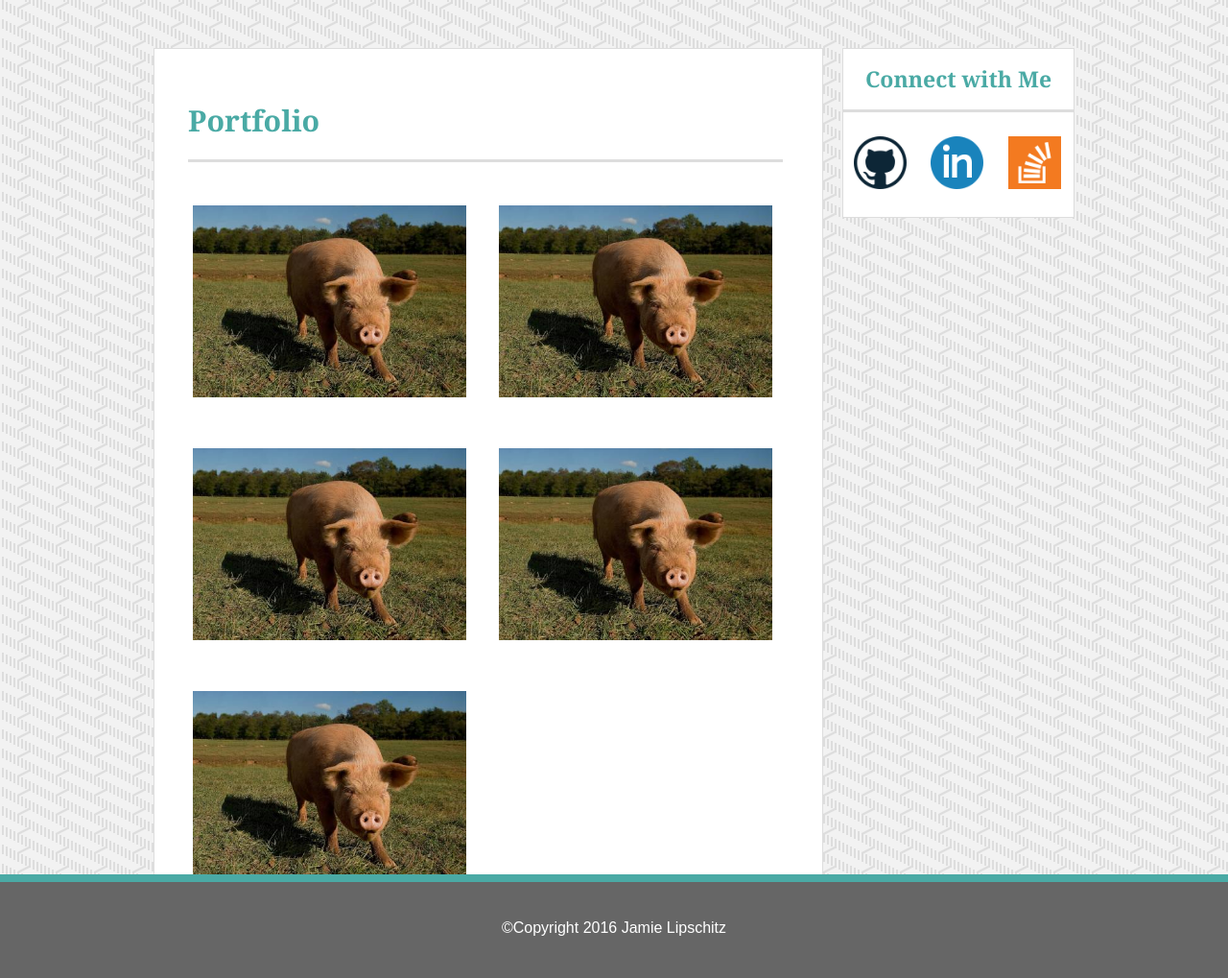
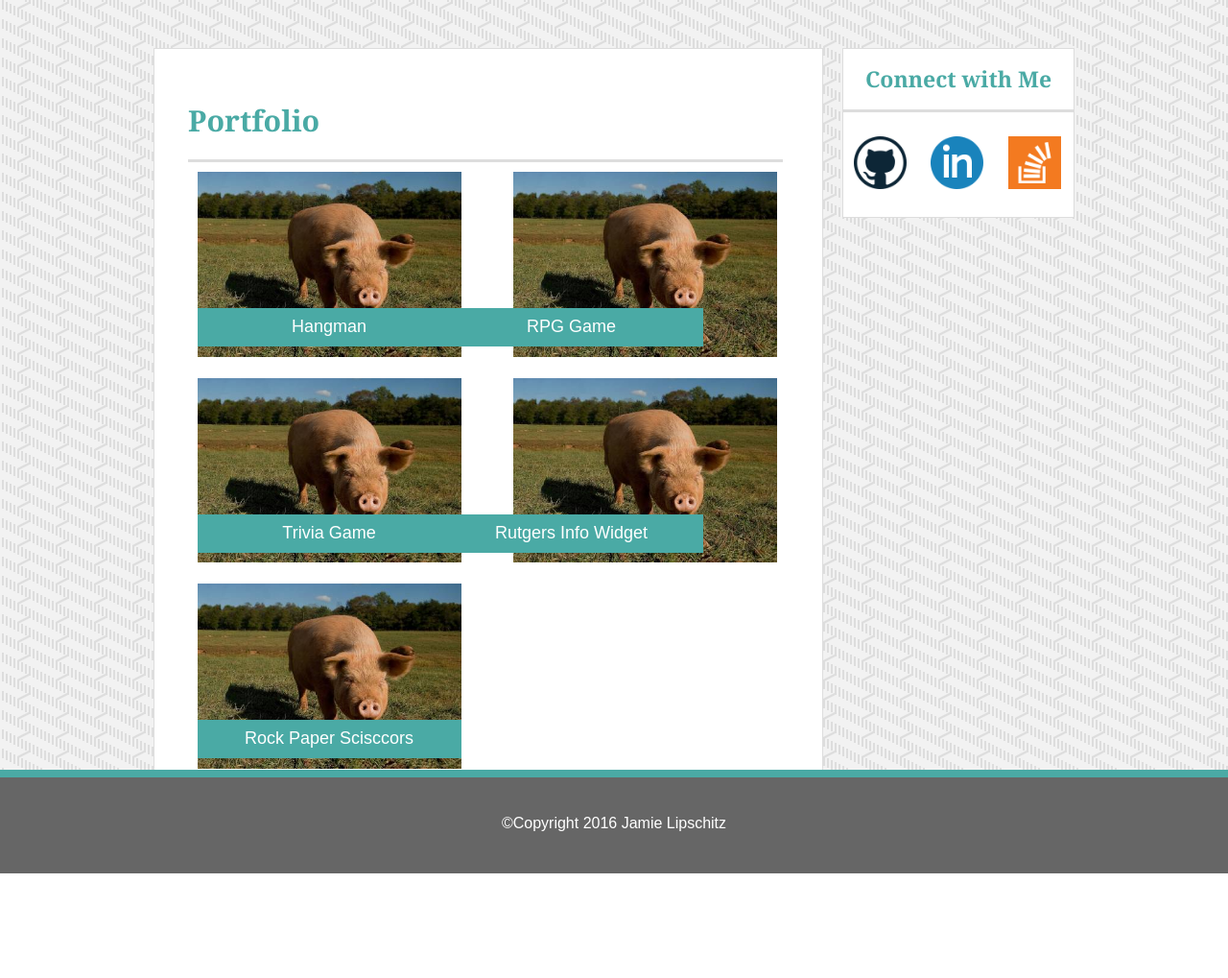
Before and after one commit to Jlipschitz/AboutMe, a PHP site: page /portfolio.html in a window 1280 px wide. Shown: the part 109-1128 px from the top of the page at 96% size. After the commit the page ends 1019 px from the top, so only its background shows below. Run offline with PHP 8.4, Linux system fonts and the light colour scheme.

Commit message:
added portfolio changes

```diff
--- a/assets/css/style.css
+++ b/assets/css/style.css
@@ -14,8 +14,11 @@ body {
 	margin:0 auto;
 }
 .background {
-	background: url('../images/small_steps.png');
+	background: url('../images/small_steps.png') repeat;
 	overflow: auto;
+	height: 100% !important;
+	z-index: -1;
+	bottom: 0;
 }
 .main h2 {
 font-size: 1.9em;
@@ -91,9 +94,8 @@ color:#4aaaa5;
 
 /******** START PORTFOLIO ********/
 #hangman, #rpgGame, #triviaGame, #rutgerInfo, #rockPS {
-	width: 285px;
-	padding: 45px 5px 5px 5px;
-	position: relative;
+	width:275px;
+	padding:;
 }
 #rockPS {
 	padding-bottom: 50px;
@@ -194,6 +196,7 @@ padding: 5px;
  	bottom: 0;
  	left: 0;
  	overflow: hidden;
+ 	clear: both;
 }
 /******* FOOTER *********/
 
@@ -235,3 +238,37 @@ h1, h2 {
 }
 
 /******* STYLE EFFECTS ******/
+#rpgDiv, #triviaDiv, #rutgerDiv, #rockDiv, #hangDiv {
+
+	float:left;
+	width: 285px;
+	padding:9.5px;
+}
+.portText {
+	position: absolute;
+	color: white;
+	background-color:#4aaaa5;
+	width: 275px;
+	height: 30px;
+	padding-top: 10px;
+	text-align: center;
+	z-index: 100;
+	font-size: 18px;
+}
+#hangText {
+	top: 430px;
+}
+#triviaText {
+	top: 645px;
+}
+#rockText {
+	top: 859px;
+}
+#rutText {
+	top:645px;
+	right:547px;
+}
+#rpgText {
+	top:430px;
+	right:547px;
+}
--- a/contact.html
+++ b/contact.html
@@ -6,7 +6,7 @@
     <meta name="description" content="Jamie Development Web Page">
     <link rel="stylesheet" type="text/css" href="assets/css/reset.css">
     <link rel="stylesheet" type="text/css" href="assets/css/style.css">
-    <script>
+    <script type="text/javascript">
     //for IE 8 and below
     	document.createElement('header'); document.createElement('footer'); document.createElement('section'); document.createElement('article'); document.createElement('aside'); document.createElement('nav');
    </script>
--- a/index.html
+++ b/index.html
@@ -6,7 +6,7 @@
     <meta name="description" content="Jamie Development Web Page">
     <link rel="stylesheet" type="text/css" href="assets/css/reset.css">
     <link rel="stylesheet" type="text/css" href="assets/css/style.css">
-    <script>
+    <script type="text/javascript">
     //for IE 8 and below
     	document.createElement('header'); document.createElement('footer'); document.createElement('section'); document.createElement('article'); document.createElement('aside'); document.createElement('nav');
    </script>
@@ -45,7 +45,6 @@
 		    </div> <!-- end sidebar -->
 		 </div>
     	</div>
-    <div class="push"></div>
     <!-- end of div wrapper -->
     <div class="footer">
       <p class="footerNote">&copy;Copyright 2016 Jamie Lipschitz</p>
--- a/portfolio.html
+++ b/portfolio.html
@@ -6,7 +6,7 @@
     <meta name="description" content="Jamie Development Web Page">
     <link rel="stylesheet" type="text/css" href="assets/css/reset.css">
     <link rel="stylesheet" type="text/css" href="assets/css/style.css">
-    <script>
+    <script type="text/javascript">
     //for IE 8 and below
     	document.createElement('header'); document.createElement('footer'); document.createElement('section'); document.createElement('article'); document.createElement('aside'); document.createElement('nav');
    </script>
@@ -29,26 +29,43 @@
       <div class="content">
       <div class="main">
         <h2 class="portfolio">Portfolio</h2>
+        <div id="hangDiv">
         <img id="hangman" src="assets/images/placeholder.jpg" alt="Hangman">
+        <p class="portText" id="hangText">Hangman</p>
+        </div><!-- END HANGDIV -->
+        <div id="rpgDiv">
         <img id="rpgGame" src="assets/images/placeholder.jpg" alt="RPG Game">
+        <p class="portText" id="rpgText">RPG Game</p>
+        </div><!-- END RPGDIV -->
+        <div id="triviaDiv">
         <img id="triviaGame" src="assets/images/placeholder.jpg" alt="Trivia Game">
+        <p class="portText" id="triviaText">Trivia Game</p>
+        </div><!-- END TRIVIA -->
+        <div id="rutgerDiv">
         <img id="rutgerInfo" src="assets/images/placeholder.jpg" alt="Rutgers Info WidGet">
+        <p class="portText" id="rutText">Rutgers Info Widget</p>
+        </div> <!-- END RUTGER -->
+        <div id="rockDiv">
         <img id="rockPS" src="assets/images/placeholder.jpg" alt="Rock Paper Scisscors">
-      </div>
+      <p class="portText" id="rockText">Rock Paper Scisccors</p>
+      </div> <!-- END ROCKPS -->
+      </div><!-- END CONTENT -->
       <div class="sideBar">
         <h2 class="connect">Connect with Me</h2>
         <img class="github" src="assets/images/github_Logo.png" alt="Github" />
         <img class="linkedIN" src="assets/images/linkedIN_Logo.png" alt="LinkedIn" />
         <img class="stackOverFlow" src="assets/images/stackOver_Logo.png" alt="StackOverFlow" />
-      </div>
-    </div>
+      </div> <!-- END SIDEBAR -->
+    </div><!-- END MAIN -->
+
+    </div><!-- END BACKGROUND -->
     <!-- end of wrapper -->
-    <div class="push"></div>
     <div class="footer">
     <footer>
       <p class="footerNote">&copy;Copyright 2016 Jamie Lipschitz</p>
     </footer>
     </div>
+    </div>
   </body>
 
 </html>
```
